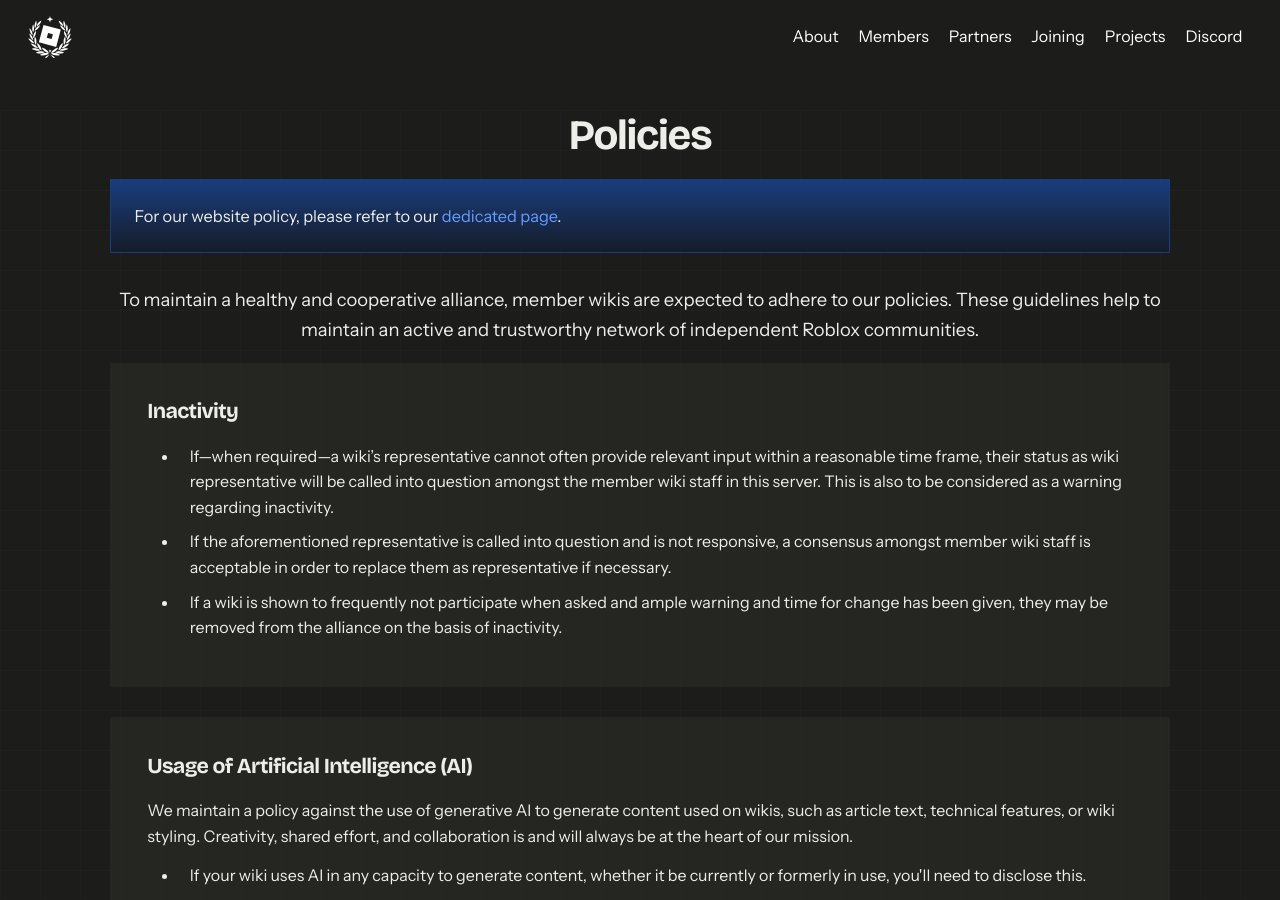
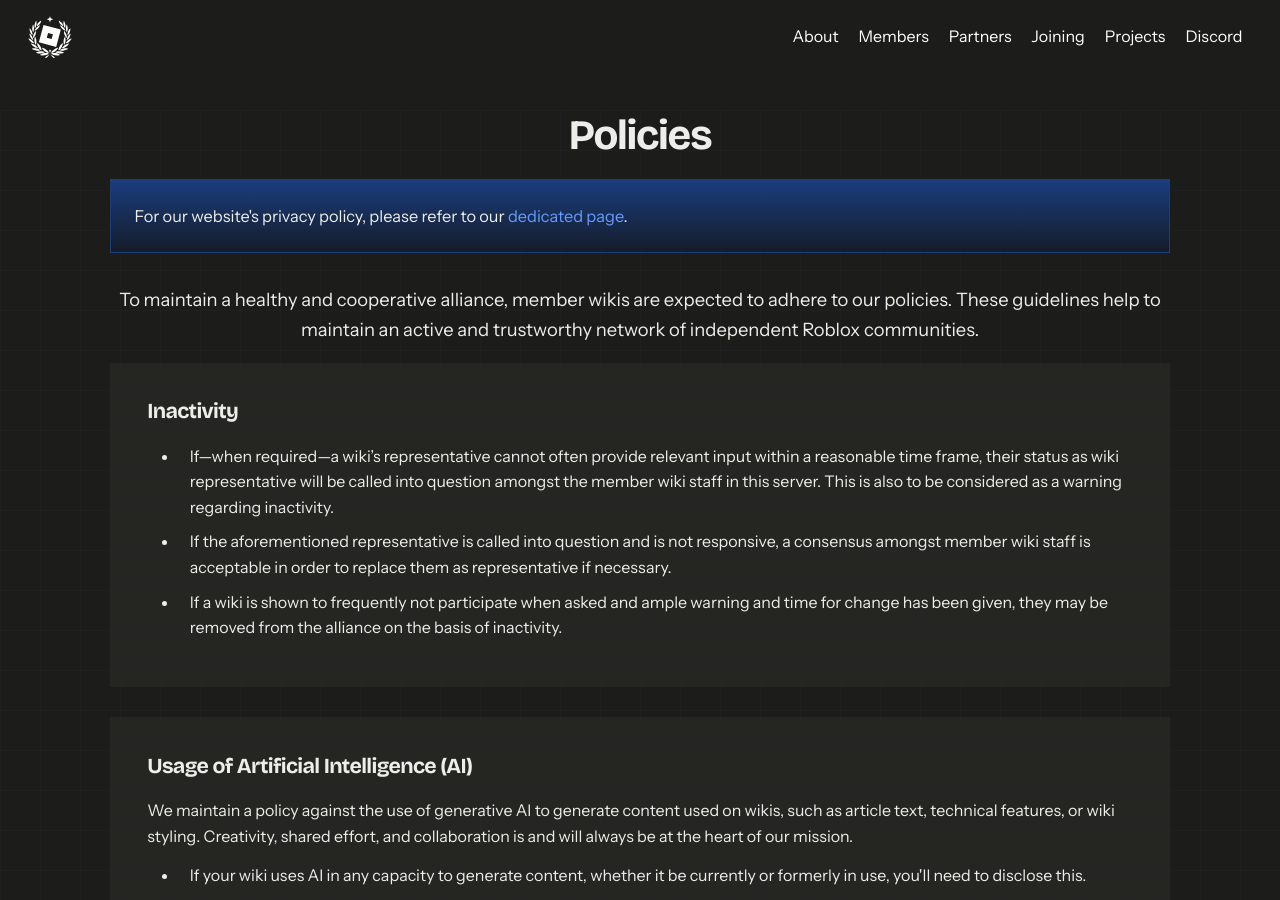
Before and after one commit to Roblox-Indie-Wikis/irwa-website, a Jekyll site: the page built from pages/policies.html, in a window 1280 px wide and 900 px high. Built offline with Jekyll 4.4.1, drawn with Linux system fonts in a browser that asks for light colours.

Commit message:
minor edits

```diff
--- a/_includes/footer.html
+++ b/_includes/footer.html
@@ -17,7 +17,7 @@
 		<ul class="footer__nav">
 			<li><a href="{{ "/about" | relative_url }}" class="invert">About</a></li>
 			<li><a href="{{ "/blog" | relative_url }}" class="invert">Blog</a></li>
-			<li><a href="{{ "/policy" | relative_url }}" class="invert">Policy</a></li>
+			<li><a href="{{ "/policies" | relative_url }}" class="invert">Policy</a></li>
 			<li><a href="{{ "/legal" | relative_url }}" class="invert">Legal</a></li>
 		</ul>
 	</div>
--- a/pages/policies.html
+++ b/pages/policies.html
@@ -3,13 +3,13 @@
 body_class: page-template
 title: Policies
 description: Learn about the policies of the Independent Roblox Wiki Alliance.
-permalink: /policy
+permalink: /policies
 redirect_from:
-  - /policies
+  - /policy
 ---
 
 <h1 class="align-center">Policies</h1>
-<p class="msg">For our website policy, please refer to our <a href="{{ "/website-policy" | relative_url }}">dedicated page</a>.</p>
+<p class="msg">For our website's privacy policy, please refer to our <a href="{{ "/privacy" | relative_url }}">dedicated page</a>.</p>
 <p class="align-center">To maintain a healthy and cooperative alliance, member wikis are expected to adhere to our policies. These guidelines help to maintain an active and trustworthy network of independent Roblox communities.</p>
 
 <div class="flex-container plain-simple-divs" style="flex-direction: column; justify-content: space-between; gap: 30px">
--- a/pages/privacy.html
+++ b/pages/privacy.html
@@ -3,10 +3,10 @@
 body_class: page-template
 title: Privacy
 description: Privacy notice for the Independent Roblox Wiki Alliance Website
-permalink: /website-policy
+permalink: /privacy
 redirect_from:
-  - /privacy
   - /privacy-policy
+  - /website-policy
 ---
 
 <h1>Privacy Policy</h1>
```
